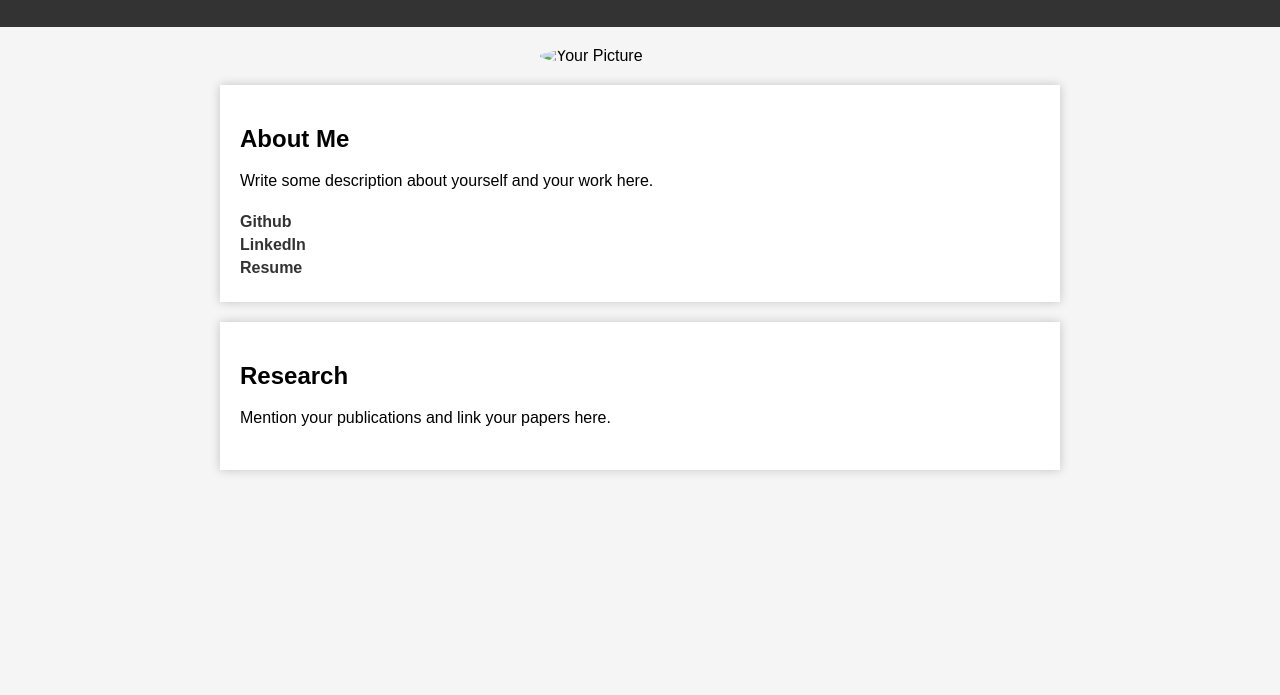
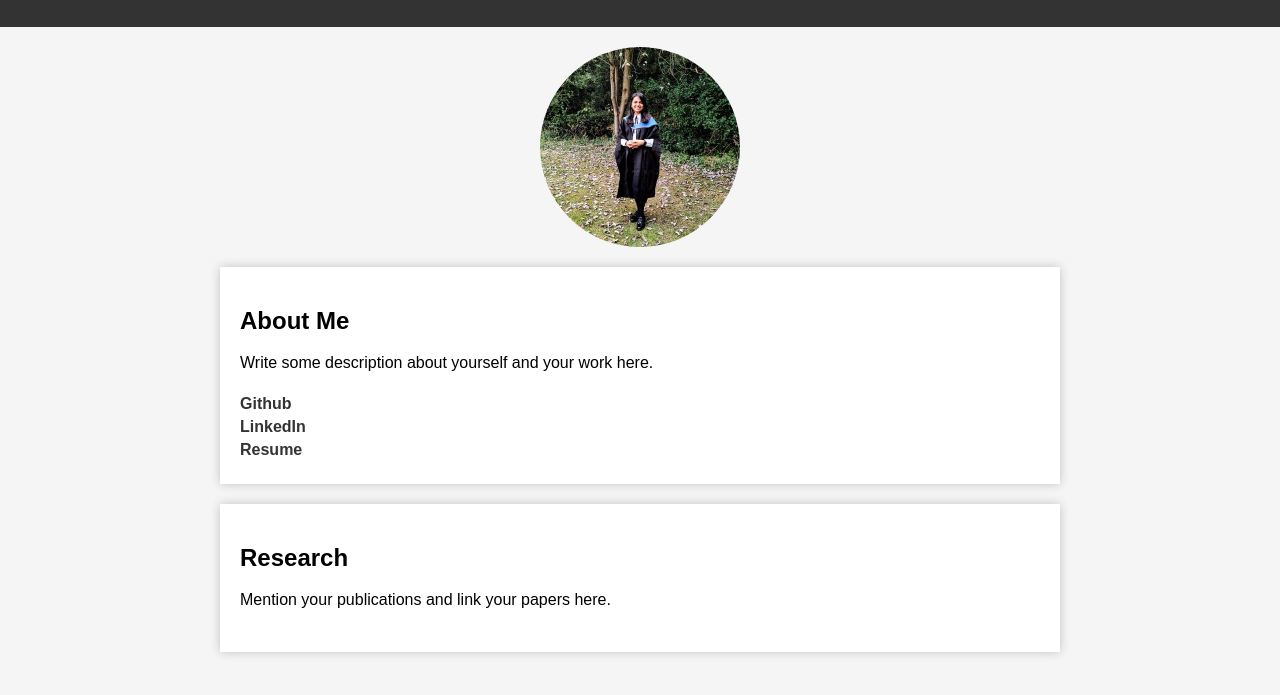
Before and after one commit to mohiitaa/mohiitaa.github.io, a plain HTML site: page index.html in a window 1280 px wide. Shown: the part 89-784 px from the top of the page. Drawn offline with Linux system fonts and the light colour scheme.

Commit message:
fix image path

```diff
--- a/index.html
+++ b/index.html
@@ -63,7 +63,7 @@
 	<header>
 		<h1>Your Name</h1>
 	</header>
-	<img src="your_picture.jpeg" alt="Your Picture">
+	<img src="pic.jpeg" alt="Your Picture">
 	<section>
 		<h2>About Me</h2>
 		<p>Write some description about yourself and your work here.</p>
```
Also changed, not shown: your_picture.jpeg (added).
